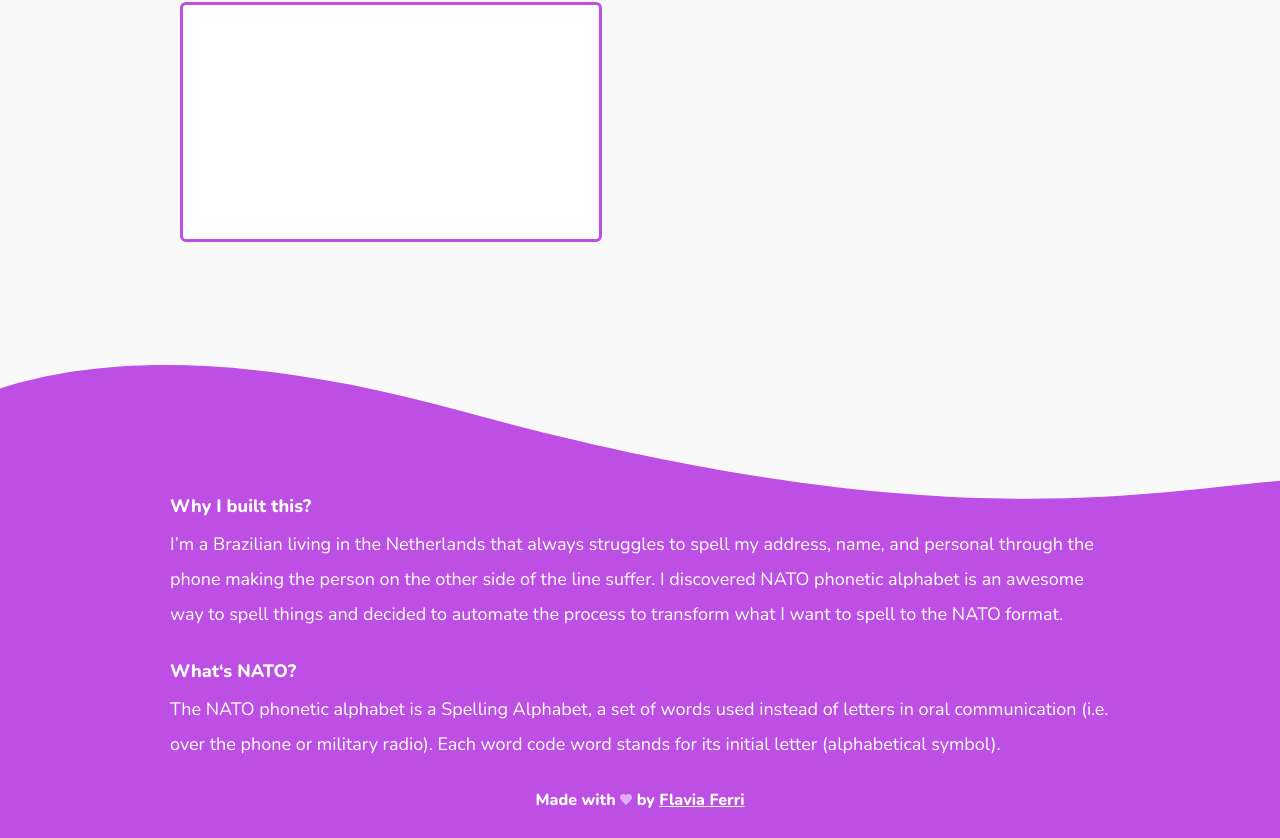
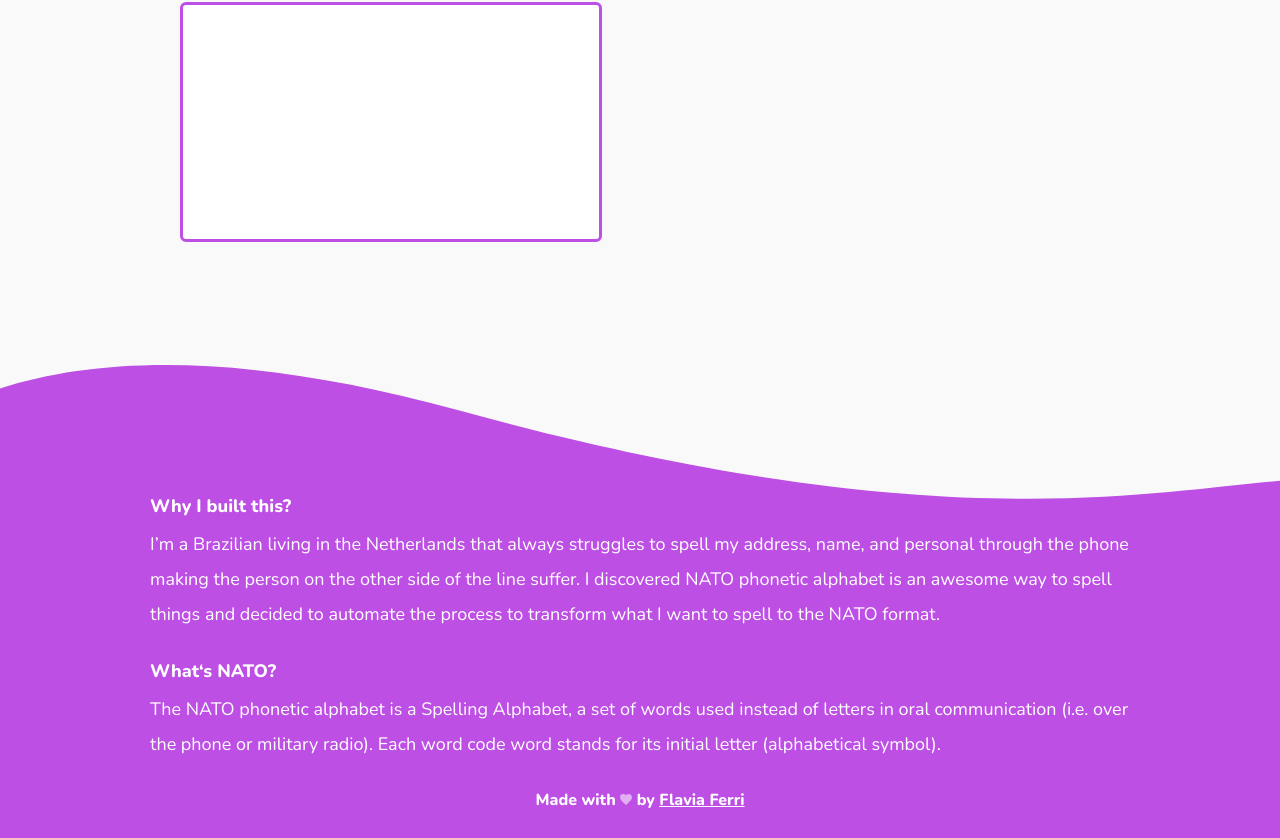
Before and after one commit to flaviaferri/spellapp, a Next.js app: page / in a window 1280 px wide. Shown: the part 338-1176 px from the top of the page. Built offline with nearby package versions, Linux system fonts and the light colour scheme.

Commit message:
Fix paddings

```diff
--- a/components/Footer/index.js
+++ b/components/Footer/index.js
@@ -25,7 +25,6 @@ const FooterElement = styled.footer(
 const Wrapper = styled.div(
   () => css`
     max-width: 980px;
-    padding: 0rem 2rem;
     z-index: 1;
   `
 );
--- a/components/Logo/index.js
+++ b/components/Logo/index.js
@@ -8,7 +8,7 @@ const LogoWrapper = styled.div(
     flex-direction: column;
     justify-content: center;
     align-items: center;
-    padding: 5rem 2.5rem 0;
+    padding: 5rem 3rem 0;
   `
 );
 
```
